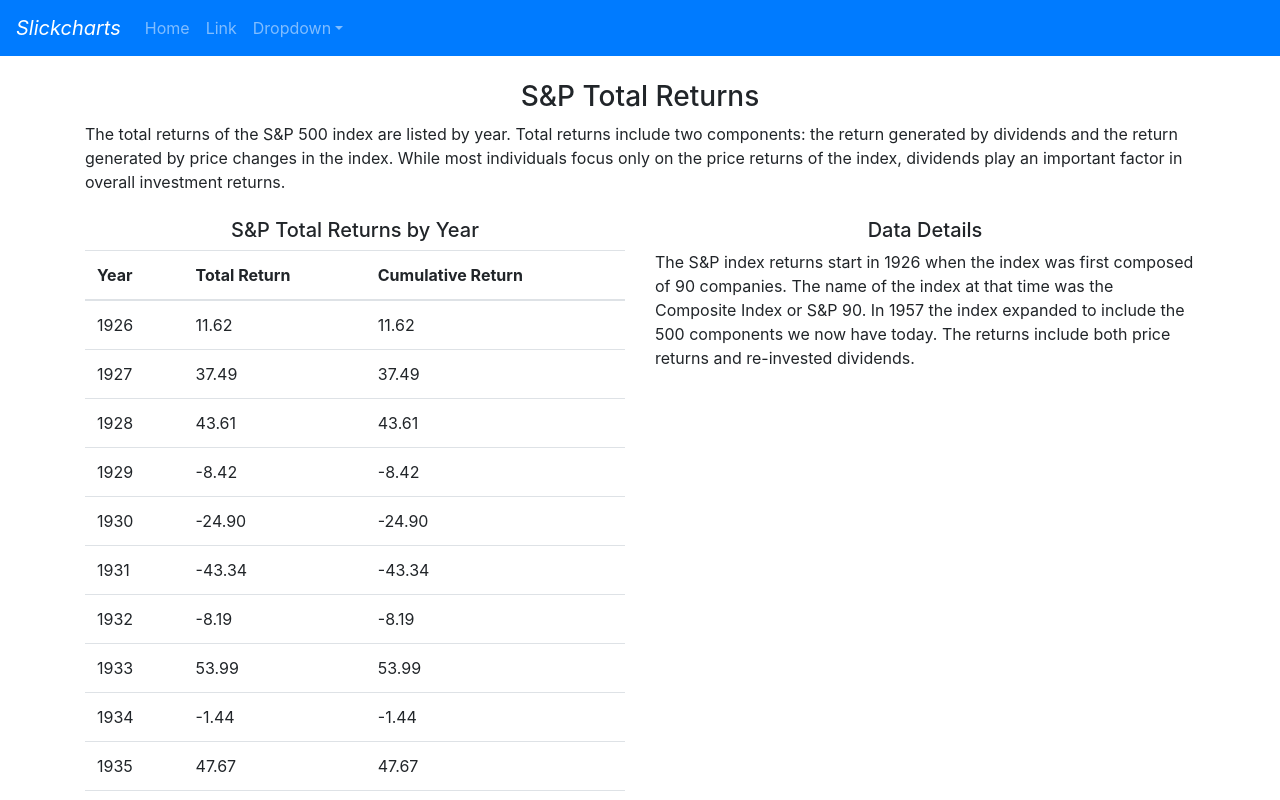
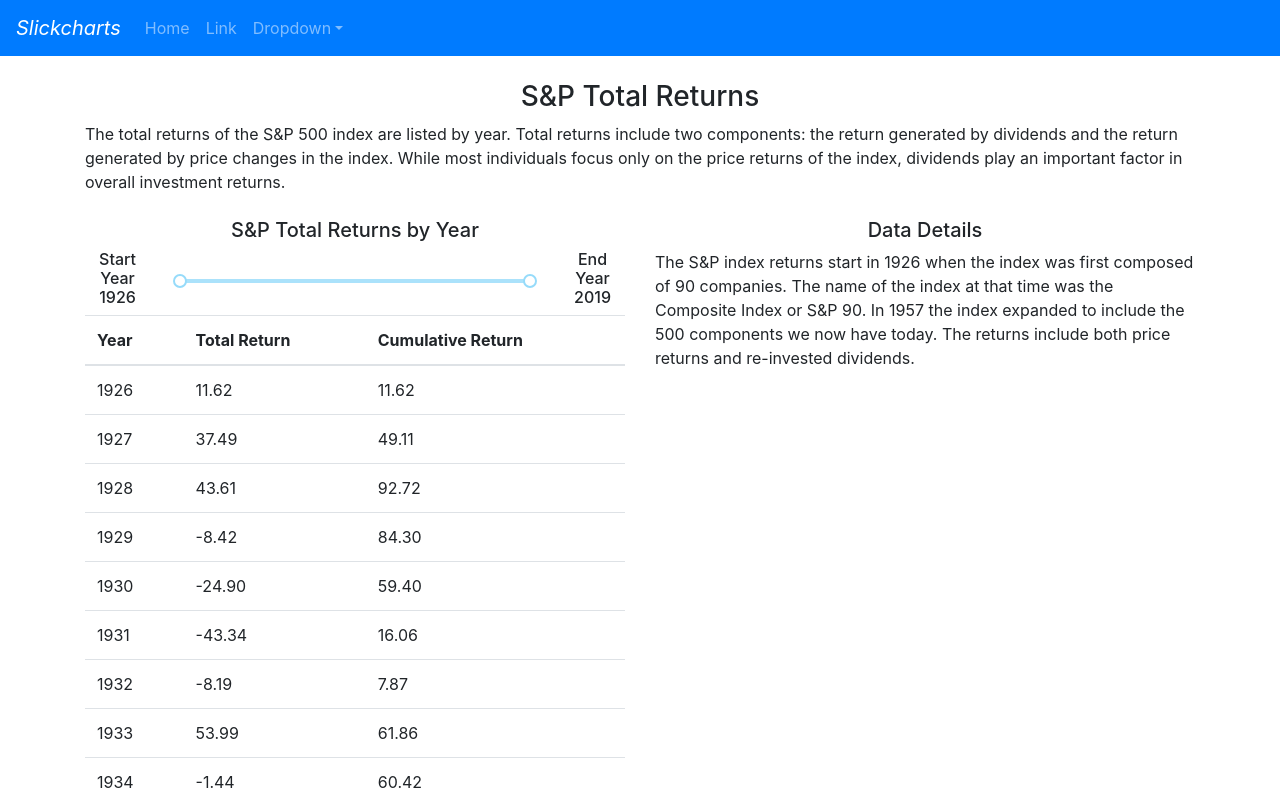
Before and after one commit to tllongdev/RetireUpCodeTestSp500, a Next.js app in the folder sp500/: page / in a window 1280 px wide. Shown: the top 800 px of the page. Built offline with nearby package versions, Linux system fonts and the light colour scheme.

Commit message:
working demo

```diff
--- a/sp500/package.json
+++ b/sp500/package.json
@@ -11,6 +11,7 @@
     "axios": "^0.20.0",
     "bootstrap": "^4.5.2",
     "next": "9.5.2",
+    "rc-slider": "^9.3.1",
     "react": "16.13.1",
     "react-bootstrap": "^1.3.0",
     "react-dom": "16.13.1",
--- a/sp500/pages/_app.js
+++ b/sp500/pages/_app.js
@@ -1,4 +1,5 @@
 import 'bootstrap/dist/css/bootstrap.min.css';
+import 'rc-slider/assets/index.css';
 
 function MyApp({ Component, pageProps }) {
 	return <Component {...pageProps} />;
--- a/sp500/pages/index.js
+++ b/sp500/pages/index.js
@@ -4,6 +4,7 @@ import { Container, Row, Col, Table } from 'react-bootstrap';
 import NavBar from '../components/NavBar';
 import axios from 'axios';
 import { useQuery } from 'react-query';
+import { Range } from 'rc-slider';
 
 const getSp500Returns = async (key, q) => {
 	const { data } = await axios.get(`api/sp500/returns`);
@@ -14,6 +15,12 @@ export default function Home() {
 	const [query, setQuery] = useState('');
 	const { data } = useQuery(['q', query], getSp500Returns);
 
+	// range slider state
+	const minRange = data && data[data.length - 1].year;
+	const maxRange = data && data[0].year;
+	const defaultRange = [1926, 2019];
+	const [range, setRange] = useState(defaultRange);
+
 	return (
 		<div>
 			<Head>
@@ -23,7 +30,7 @@ export default function Home() {
 
 			<main>
 				<NavBar />
-				<Container className='mt-4'>
+				<Container className='mt-4' style={{ height: 'auto !important', overflow: 'scroll' }}>
 					<Row>
 						<Col>
 							<div className='mb-4'>
@@ -41,6 +48,27 @@ export default function Home() {
 						<Col>
 							<div className='mb-4'>
 								<h5 className='text-center'>S&P Total Returns by Year</h5>
+								<Row>
+									<Col>
+										<h6 className='text-center'>Start Year {range[0]}</h6>
+									</Col>
+									<Col md={8} xs={12}>
+										<div className='pt-4 pb-4'>
+											<Range
+												allowCross={false}
+												pushable={1}
+												dotStyle={'#343a40'}
+												min={minRange}
+												max={maxRange}
+												value={range}
+												onChange={e => (console.log(range), setRange(e))}
+											/>
+										</div>
+									</Col>
+									<Col>
+										<h6 className='text-center'>End Year {range[1]}</h6>
+									</Col>
+								</Row>
 								<div>
 									<Table hover>
 										<thead>
@@ -55,13 +83,28 @@ export default function Home() {
 												data
 													.slice(0)
 													.reverse()
-													.map(({ year, totalReturn }, key) => (
-														<tr key={key}>
-															<td>{year}</td>
-															<td>{totalReturn}</td>
-															<td>{totalReturn}</td>
-														</tr>
-													))}
+													.map(
+														({ year, totalReturn }, key) =>
+															year >= range[0] &&
+															year <= range[1] && (
+																<tr key={key}>
+																	<td>{year}</td>
+																	<td>{totalReturn}</td>
+																	<td>
+																		{(currentYear =>
+																			data
+																				.slice(0)
+																				.reverse()
+																				.filter(({ year }) => year >= range[0] && year <= currentYear)
+																				.reduce(
+																					(cumulativeReturn, { totalReturn }) => cumulativeReturn + +totalReturn,
+																					0
+																				)
+																				.toFixed(2))(year)}
+																	</td>
+																</tr>
+															)
+													)}
 										</tbody>
 									</Table>
 								</div>
```
Also changed, not shown: 1 other file (tests, documents, lock files or other folders).
